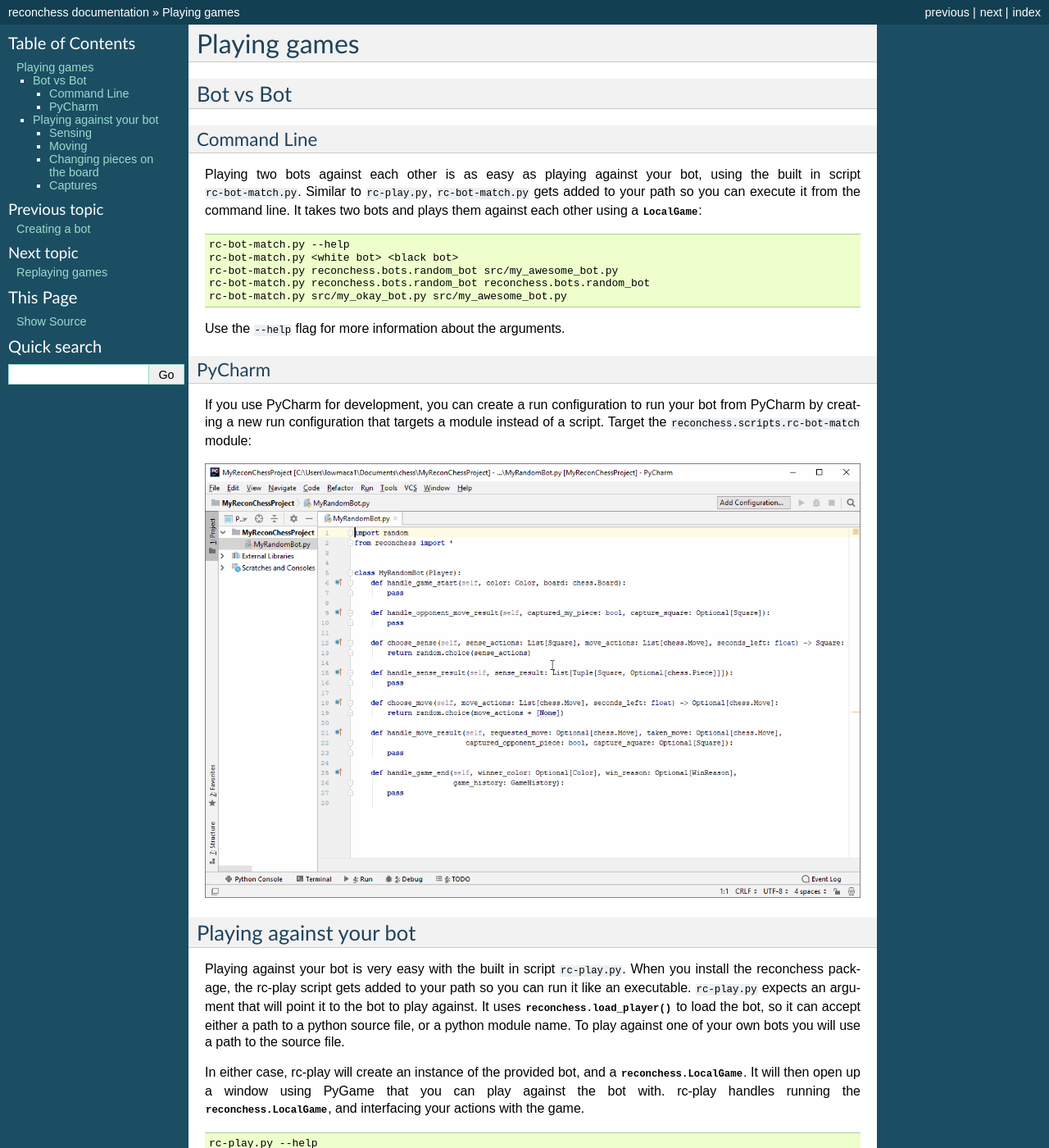
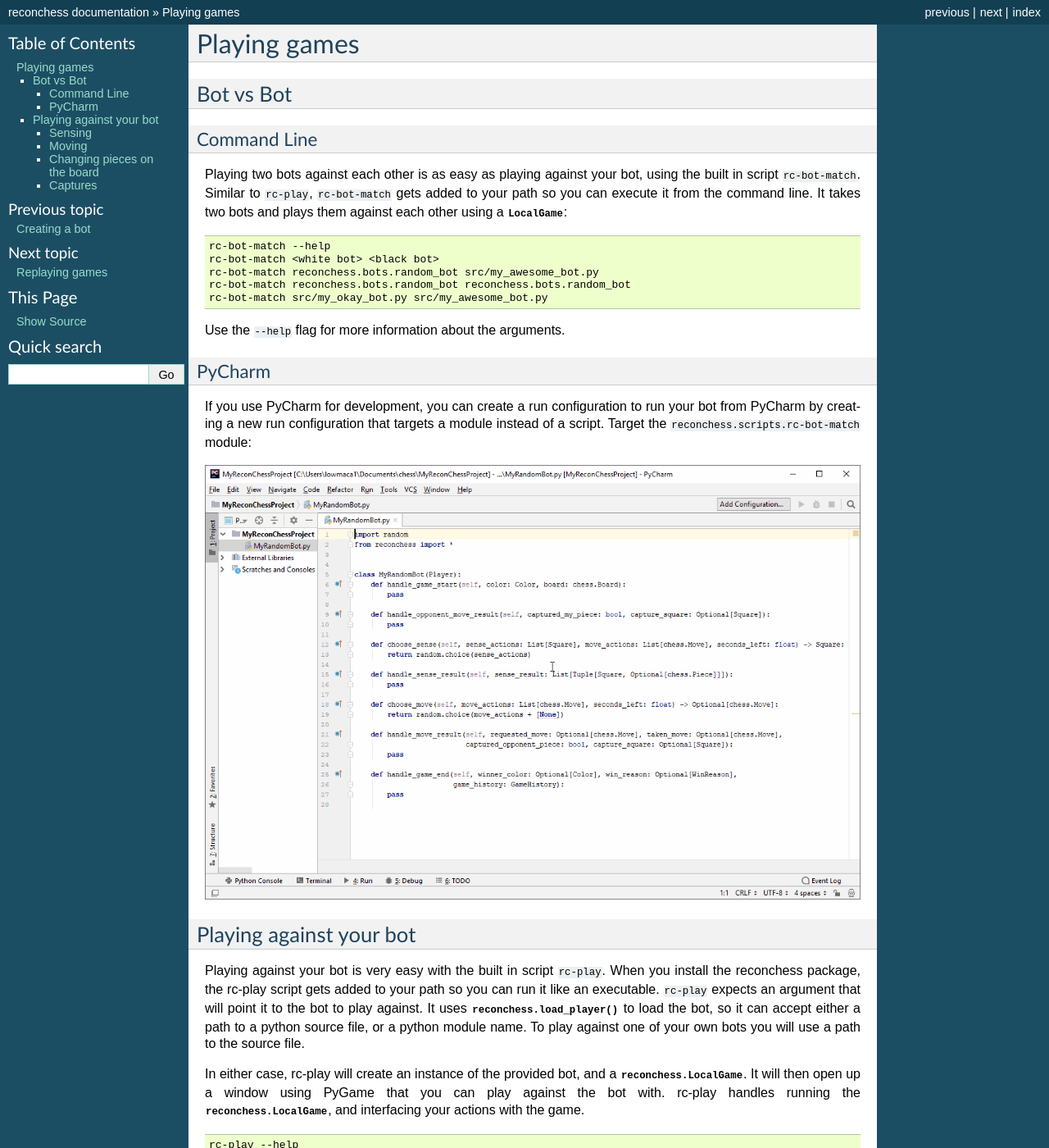
Before and after one commit to reconnaissanceblindchess/reconchess, a Sphinx documentation site: the page built from docs/source/bot_play.rst, in a window 1280 px wide and 1400 px high. Shown: the whole window at 82% size. Built offline with Sphinx 7.4.7, drawn with Linux system fonts in a browser that asks for light colours; some of the changed text lies outside the part shown.

Commit message:
Removing .py extension from docs

```diff
--- a/docs/source/bot_play.rst
+++ b/docs/source/bot_play.rst
@@ -7,17 +7,17 @@ Bot vs Bot
 Command Line
 ^^^^^^^^^^^^
 
-Playing two bots against each other is as easy as playing against your bot, using the built in script :code:`rc-bot-match.py`.
-Similar to :code:`rc-play.py`, :code:`rc-bot-match.py` gets added to your path so you can execute it from the command line.
+Playing two bots against each other is as easy as playing against your bot, using the built in script :code:`rc-bot-match`.
+Similar to :code:`rc-play`, :code:`rc-bot-match` gets added to your path so you can execute it from the command line.
 It takes two bots and plays them against each other using a :class:`LocalGame`:
 
 .. code-block:: bash
 
-    rc-bot-match.py --help
-    rc-bot-match.py <white bot> <black bot>
-    rc-bot-match.py reconchess.bots.random_bot src/my_awesome_bot.py
-    rc-bot-match.py reconchess.bots.random_bot reconchess.bots.random_bot
-    rc-bot-match.py src/my_okay_bot.py src/my_awesome_bot.py
+    rc-bot-match --help
+    rc-bot-match <white bot> <black bot>
+    rc-bot-match reconchess.bots.random_bot src/my_awesome_bot.py
+    rc-bot-match reconchess.bots.random_bot reconchess.bots.random_bot
+    rc-bot-match src/my_okay_bot.py src/my_awesome_bot.py
 
 Use the :code:`--help` flag for more information about the arguments.
 
@@ -34,8 +34,8 @@ creating a new run configuration that targets a module instead of a script. Targ
 Playing against your bot
 ------------------------
 
-Playing against your bot is very easy with the built in script :code:`rc-play.py`. When you install the reconchess package,
-the rc-play script gets added to your path so you can run it like an executable. :code:`rc-play.py` expects an argument
+Playing against your bot is very easy with the built in script :code:`rc-play`. When you install the reconchess package,
+the rc-play script gets added to your path so you can run it like an executable. :code:`rc-play` expects an argument
 that will point it to the bot to play against. It uses :func:`reconchess.load_player` to load the bot, so it can accept
 either a path to a python source file, or a python module name. To play against one of your own bots you will use
 a path to the source file.
@@ -46,10 +46,10 @@ and interfacing your actions with the game.
 
 .. code-block:: bash
 
-    rc-play.py --help
-    rc-play.py <path to bot source file or bot module>
-    rc-play.py reconchess.bots.random_bot
-    rc-play.py src/my_awesome_bot.py
+    rc-play --help
+    rc-play <path to bot source file or bot module>
+    rc-play reconchess.bots.random_bot
+    rc-play src/my_awesome_bot.py
 
 Use the :code:`--help` flag for more information about the arguments.
 
--- a/docs/source/quick_start.rst
+++ b/docs/source/quick_start.rst
@@ -11,18 +11,18 @@ You can also run a test game between two of the baseline bots:
 
 ::
 
-    rc-bot-match.py reconchess.bots.random_bot reconchess.bots.random_bot
+    rc-bot-match reconchess.bots.random_bot reconchess.bots.random_bot
 
 Then replay the game:
 
 ::
 
-    rc-replay.py <game-output-json-file>
+    rc-replay <game-output-json-file>
 
 Or, play against a bot yourself:
 
 ::
 
-    rc-play.py reconchess.bots.random_bot
+    rc-play reconchess.bots.random_bot
 
 Now you are ready to make your own bot algorithm to play Reconnaissance Chess.
```
Also changed, not shown: docs/source/bot_replay.rst (+7 -7 lines).
